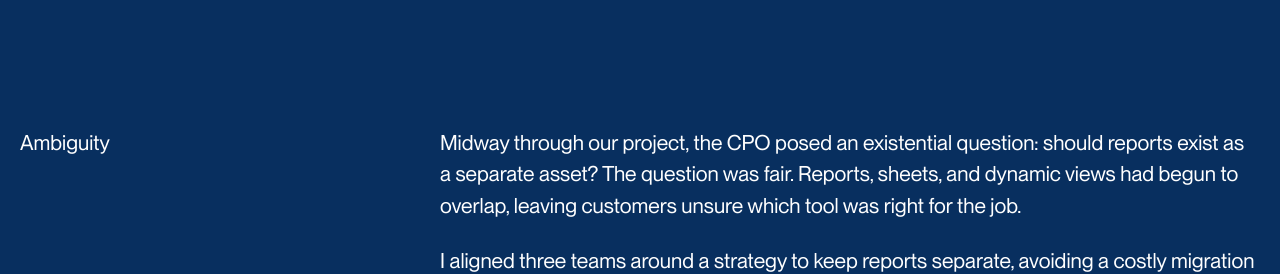
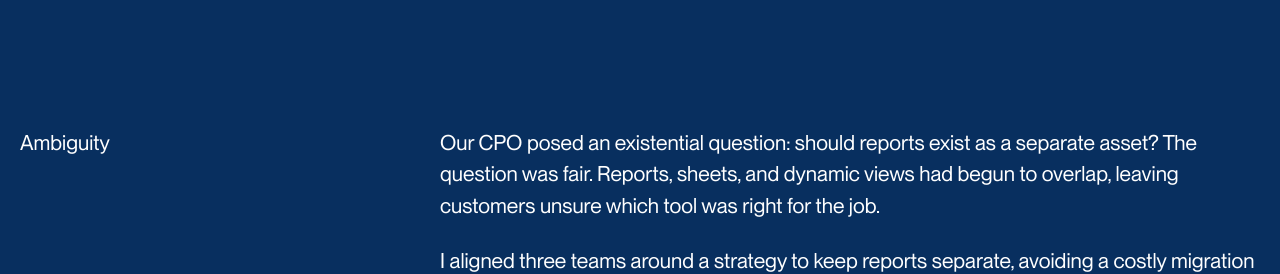
Before and after one commit to GrahamBunt/portfolio, a Next.js app: page /work/smartsheet-reports/background-sandbox in a window 1280 px wide. Shown: the part 4400-4674 px from the top of the page. Built offline with nearby package versions, Linux system fonts and the light colour scheme.

Commit message:
Update Smartsheet ambiguity copy

```diff
--- a/src/content/work.ts
+++ b/src/content/work.ts
@@ -457,7 +457,7 @@ export const featuredWork: WorkItem = {
       type: "spotlight",
       title: "Defending the report's right to exist",
       body: [
-        "Midway through our project, the CPO posed an existential question: should reports exist as a separate asset? The question was fair. Reports, sheets, and dynamic views had begun to overlap, leaving customers unsure which tool was right for the job.",
+        "Our CPO posed an existential question: should reports exist as a separate asset? The question was fair. Reports, sheets, and dynamic views had begun to overlap, leaving customers unsure which tool was right for the job.",
         "I aligned three teams around a strategy to keep reports separate, avoiding a costly migration of millions of legacy reports while clarifying its role within the platform and driving greater parity between sheets and reports.",
       ],
       media: {
```
